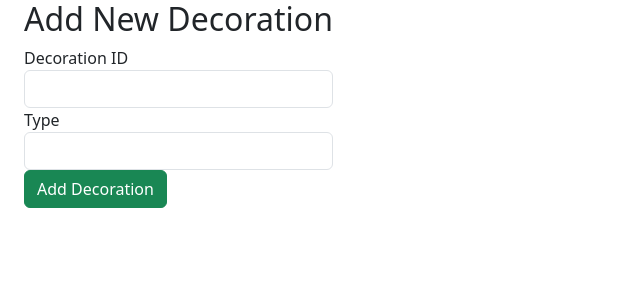
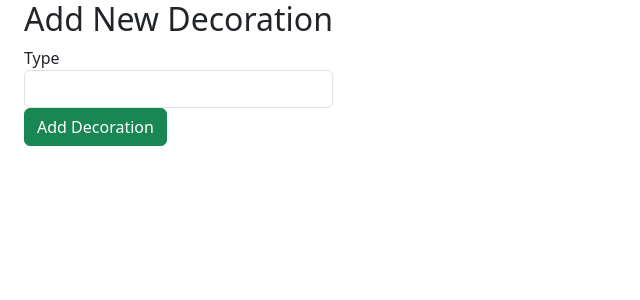
Before and after one commit to NscRentals/NSC-Rentals, a React (Vite) app in the folder Frontend/: page /add in a window 1280 px wide. Shown: the top 300 px of the page, without its empty margins (0-640 px from the left). Built offline with nearby package versions, Linux system fonts and the light colour scheme.

Commit message:
Remove unnecessary dId input field from CreateDeco component

```diff
--- a/Frontend/src/components/decorations/CreateDeco.jsx
+++ b/Frontend/src/components/decorations/CreateDeco.jsx
@@ -19,7 +19,6 @@
     e.preventDefault();
 
     const newDeco = {
-      dId: this.state.dId,
       type: this.state.type,
     };
 
@@ -41,17 +40,7 @@
       <div className="container">
         <h2>Add New Decoration</h2>
         <form onSubmit={this.handleSubmit}>
-          <div className="form-group">
-            <label>Decoration ID</label>
-            <input
-              type="text"
-              className="form-control"
-              name="dId"
-              value={this.state.dId}
-              onChange={this.handleInputChange}
-              required
-            />
-          </div>
+          {/* Remove dId input field */}
           <div className="form-group">
             <label>Type</label>
             <input
```
